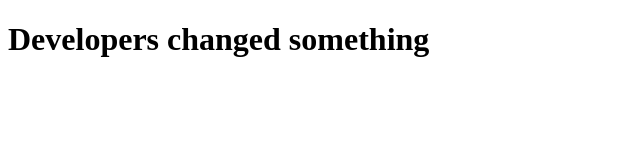
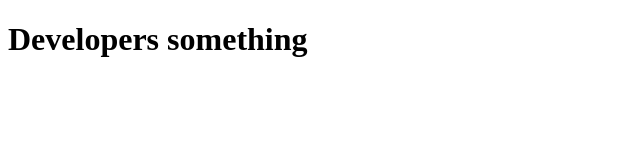
Before and after one commit to honey3031/git_class, a plain HTML site: page index.html in a window 1280 px wide. Shown: the whole page, without its empty margins (0-640 px from the left). Drawn offline with Linux system fonts and the light colour scheme.

Commit message:
Update header text in index.html

```diff
--- a/index.html
+++ b/index.html
@@ -6,6 +6,6 @@
     <title>Document</title>
 </head>
 <body>
-    <h1>Developers changed something</h1>
+    <h1>Developers something</h1>
 </body>
 </html>
```
